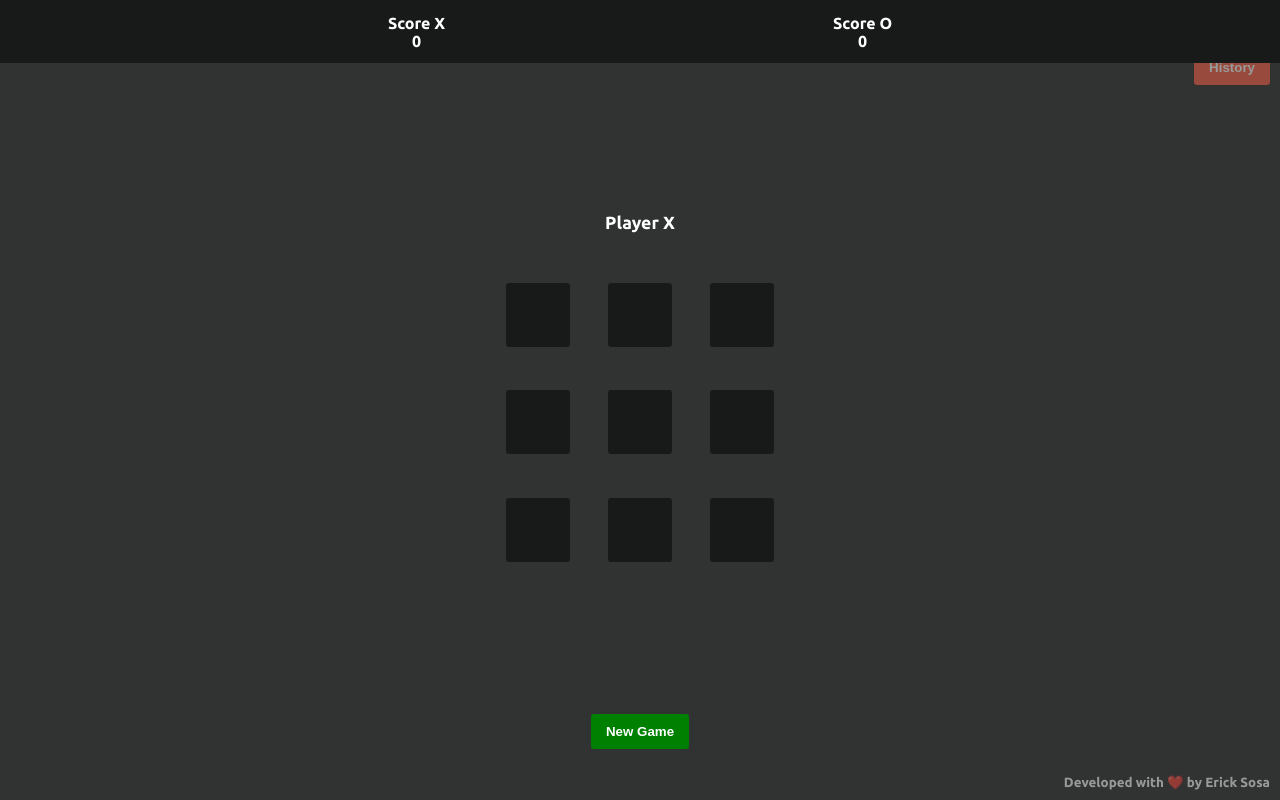
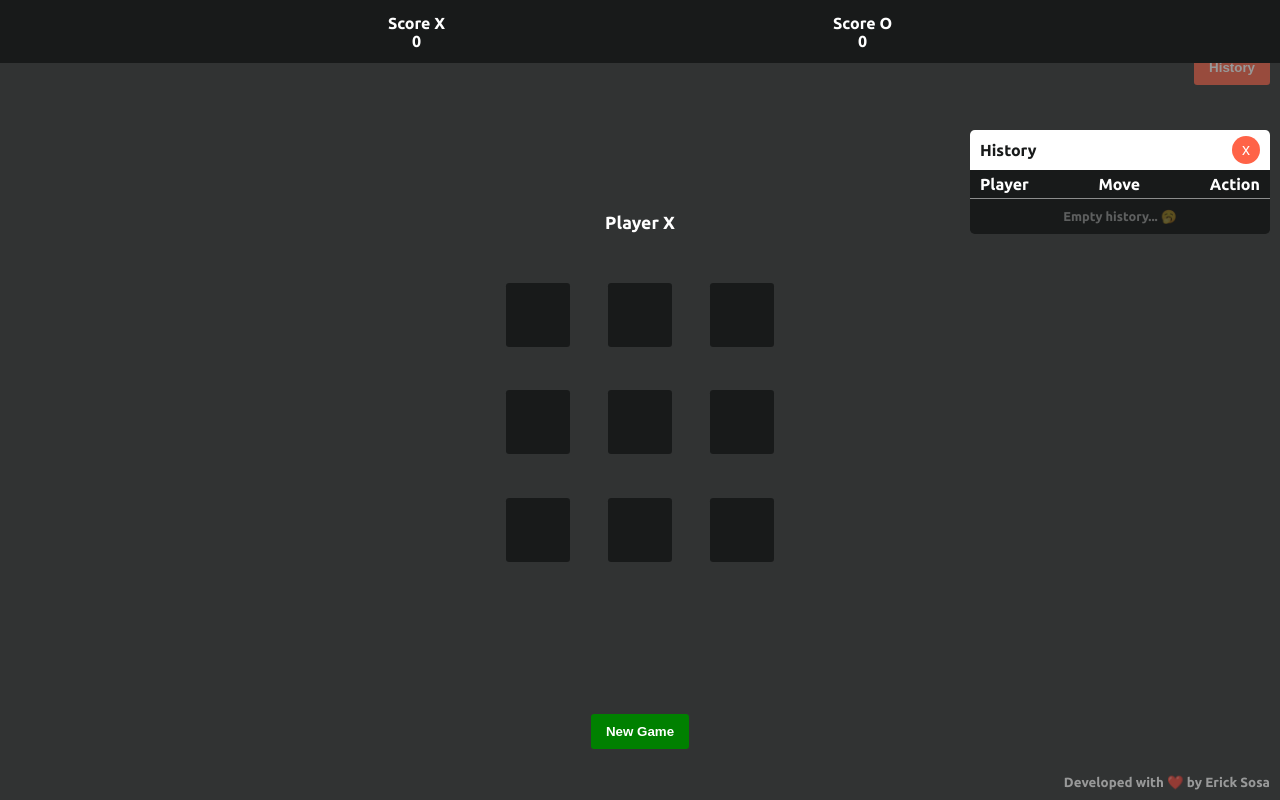
Before and after one commit to ErickDev03/TicTacToe, a plain HTML site: page index.html in a window 1280 px wide. Both pictures are taken after a click on the button "History". Drawn offline with Linux system fonts and the light colour scheme.

Commit message:
features: added history but not functionality

```diff
--- a/index.html
+++ b/index.html
@@ -25,11 +25,25 @@
       </div>
       <div class="wrapper-squares"></div>
     </div>
+    <div class="game_history">
+      <div class="header_history">
+        <Span>History</Span>
+        <button id="close_history">x</button>
+      </div>
+      <div class="body_history">
+        <div class="history_elem primary">
+          <span>Player </span>
+          <span>Move</span>
+          <span>Action</span>
+        </div>
+        <span class="message">Empty history... 🥱</span>
+      </div>
+    </div>
     <div class="game_controls">
       <button class="btn_green" id="new_game">
         New Game
       </button>
-      <button class="btn_red">
+      <button class="btn_red" id="history">
         History
       </button>
     </div>
--- a/main.js
+++ b/main.js
@@ -168,6 +168,19 @@ class Game {
 		playerX.textContent = `${this.#scoresX}`;
 	}
 
+	History() {
+		const btnOpenHistory = document.getElementById('history');
+		const btnCloseHistory = document.getElementById('close_history');
+		const historyCard = document.querySelector('.game_history');
+
+		btnOpenHistory.addEventListener('mouseover', () => {
+			historyCard.classList.add('open_history');
+		});
+		btnCloseHistory.addEventListener('click', () => {
+			historyCard.classList.remove('open_history');
+		})
+	}
+
 	ControlsGame() {
 		const btnNewGame = document.getElementById('new_game');
 		btnNewGame.addEventListener('click', () => {
@@ -189,6 +202,7 @@ class Game {
 		this.DrawSquares();
 		this.CrossOutBoard();
 		this.ControlsGame();
+		this.History();
 	}
 
 	Init() {
--- a/style.css
+++ b/style.css
@@ -16,6 +16,7 @@ body {
 	width: 100%;
 	flex-direction: column;
 	overflow: hidden;
+	position: relative;
 }
 
 .game_header {
@@ -100,9 +101,88 @@ body {
 	transform: scale(1.1);
 } */
 
-.wrapper-squares .square.marked{
+.wrapper-squares .square.marked {
 	transform: scale(1);
 	opacity: 0.3;
+}
+
+.game_history {
+	position: absolute;
+	top: 130px;
+	right: -340px;
+	z-index: 0;
+	width: 300px;
+	background-color: #181a1a;
+	border-radius: 0.3rem;
+	overflow: hidden;
+	transition: right 1s cubic-bezier(0.65,-0.2, 0.04, 1.08);
+}
+
+.game_history.open_history{
+	right: 10px;
+}
+
+.game_history .header_history {
+	height: 2.5rem;
+	width: 100%;
+	background-color: #fff;
+	display: flex;
+	justify-content: space-between;
+	align-items: center;
+	padding: 0 10px;
+	color: #181a1a;
+}
+
+.game_history .header_history button {
+	padding: 5px 10px;
+	border-radius: 50%;
+	background-color: tomato;
+	cursor: pointer;
+	font-size: 1rem;
+	color: white;
+}
+
+.game_history  .body_history{
+	display: flex;
+	justify-content: space-between;
+	align-items: center;
+	flex-direction: column;
+}
+
+.game_history  .body_history .history_elem.primary{
+	padding: 5px 10px;
+	font-size: 1rem;
+}
+
+.game_history  .body_history .history_elem{
+	display: flex;
+	justify-content: space-between;
+	align-items: center;
+	width: 100%;
+	padding: 5px 20px;
+	border-bottom: 1px solid rgba(255, 255, 255, 0.5);
+	color: white;
+	font-size: .8rem;
+}
+
+.game_history  .body_history .history_elem:last-child{
+	border: none;
+}
+
+.game_history  .body_history  .message{
+	color: rgba(255, 255, 255, 0.3);
+	font-size: .8rem;
+	padding: 10px;
+}
+
+
+.game_history  .body_history .history_elem button {
+	padding: 3px 10px;
+	border-radius: .3rem;
+	cursor: pointer;
+	background-color: rgb(0, 70, 128);
+	color: white;
+	font-weight: 700;
 }
 
 .game_controls {
@@ -122,7 +202,7 @@ body {
 }
 
 .game_controls .btn_green:focus {
-	animation: btnZoom .7s ease;
+	animation: btnZoom 0.7s ease;
 }
 
 .game_controls .btn_green {
@@ -135,11 +215,11 @@ body {
 	top: 50px;
 	right: 10px;
 	z-index: 0;
-	transition: top .3s ease, opacity .3s ease;
-	opacity: .5;
+	transition: top 0.3s ease, opacity 0.3s ease;
+	opacity: 0.5;
 }
 
-.game_controls .btn_red:hover{
+.game_controls .btn_red:hover {
 	top: 55px;
 	opacity: 1;
 }
```
